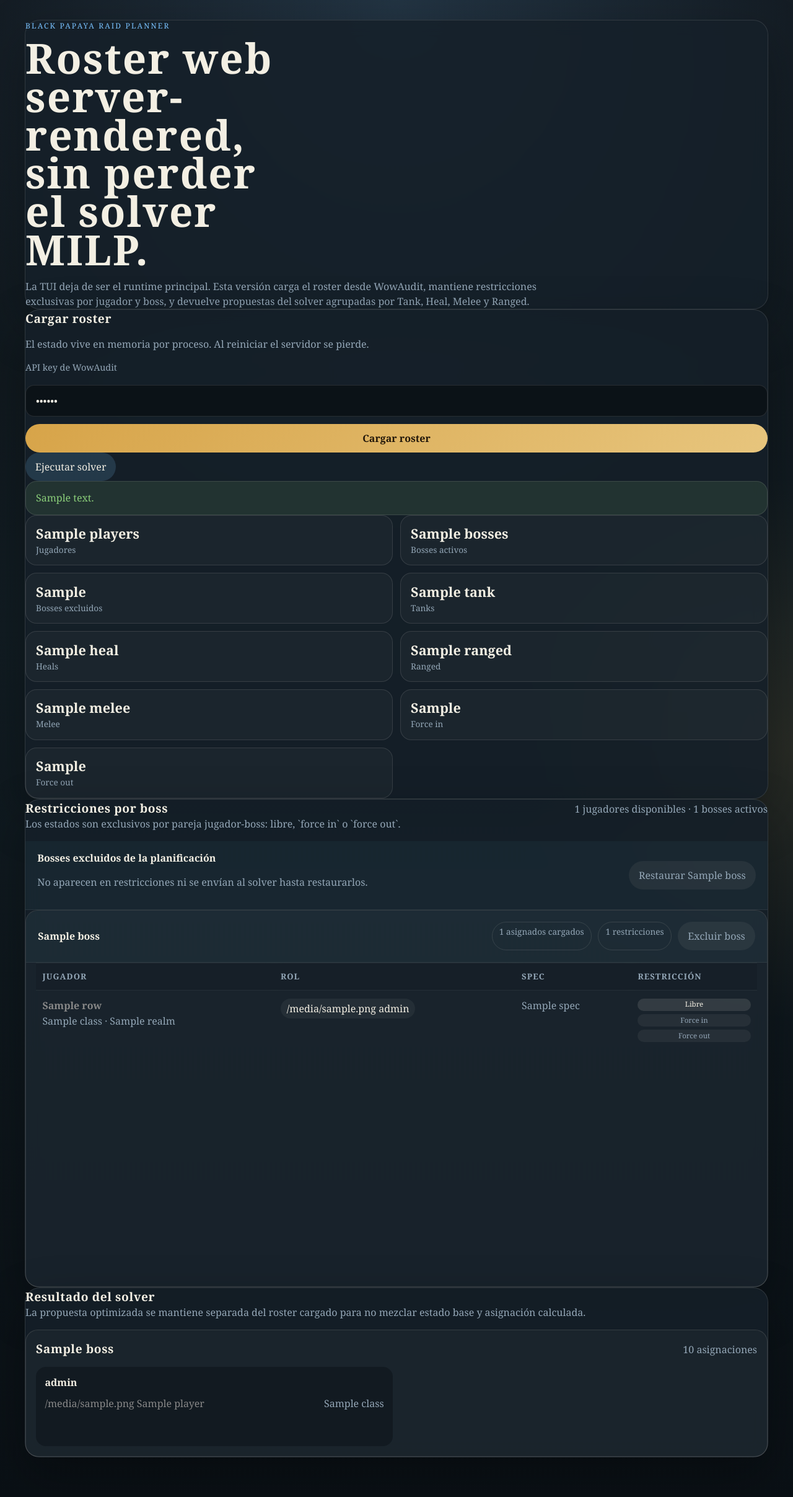
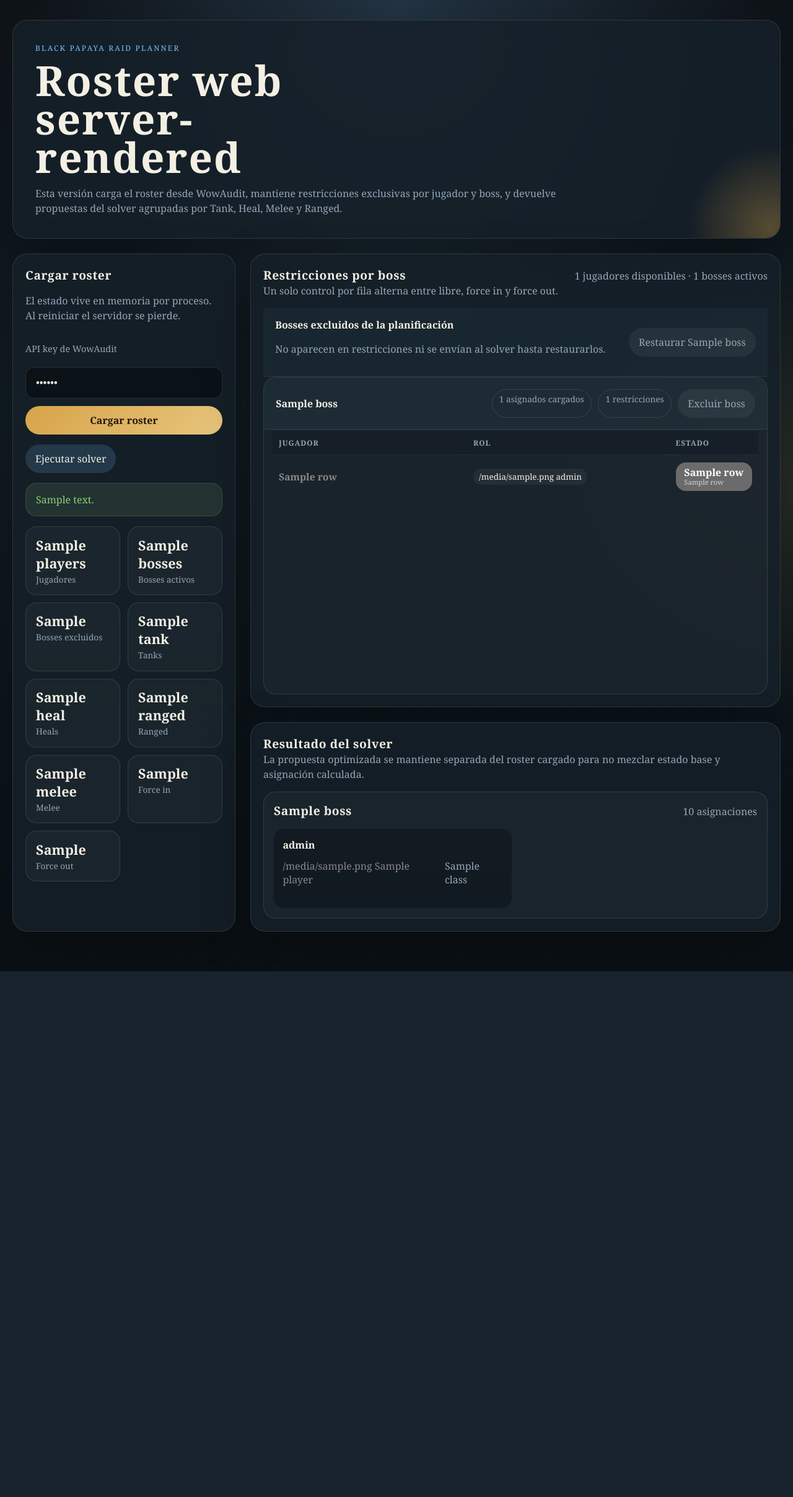
Before and after one commit to coka8991/BlackPapaya-Solver, a FastAPI app: template src/templates/index.html in a window 1280 px wide. Shown: the whole page at 62% size. After the commit the page ends 1567 px from the top, so only its background shows below. Run offline with FastAPI, Linux system fonts and the light colour scheme; the template is opened without the code that fills it: most values are stand-ins (such as "Sample title", 1, 10 or a date in 2020).

Commit message:
feat: Enhance restriction management with cycling functionality and UI updates

```diff
--- a/src/main.py
+++ b/src/main.py
@@ -58,6 +58,8 @@ class WebAppState:
 
 state = WebAppState()
 app = FastAPI(title="Black Papaya Solver")
+
+RESTRICTION_CYCLE = (None, "force_in", "force_out")
 
 
 def build_template_context(request: Request) -> dict:
@@ -126,6 +128,7 @@ def update_restriction(
     boss_name: str = Form(...),
     player_key: str = Form(...),
     restriction_type: str = Form(""),
+    restriction_action: str = Form("set"),
 ) -> HTMLResponse:
     if not state.roster.has_boss(boss_name):
         set_feedback(error=f"Boss desconocido: {boss_name}")
@@ -134,7 +137,13 @@ def update_restriction(
         set_feedback(error=f"Jugador desconocido: {player_key}")
         return render_page(request, "partials/app_shell.html")
 
-    normalized = restriction_type if restriction_type in {"force_in", "force_out"} else None
+    current = state.roster.restriction_type_for(player_key, boss_name)
+    if restriction_action == "cycle":
+        current_index = RESTRICTION_CYCLE.index(current)
+        normalized = RESTRICTION_CYCLE[(current_index + 1) % len(RESTRICTION_CYCLE)]
+    else:
+        normalized = restriction_type if restriction_type in {"force_in", "force_out"} else None
+
     state.roster.set_restriction(player_key, boss_name, normalized)
     state.solver_result = None
 
--- a/src/templates/index.html
+++ b/src/templates/index.html
@@ -38,50 +38,7 @@
         }
 
         main {
-            width: min(1200px, calc(100% - 2rem));
-            margin: 0 auto;
-            padding: 2rem 0 4rem;
-        }
-
-        .hero,
-        .panel {
-            border: 1px solid var(--border);
-            background: rgba(22, 32, 41, 0.86);
-            backdrop-filter: blur(12px);
-            border-radius: 24px;
-            box-shadow: var(--shadow);
-
-            < !DOCTYPE html><html lang="es"><head><meta charset="utf-8"><meta name="viewport" content="width=device-width, initial-scale=1"><title>Black Papaya Solver</title><script src="https://unpkg.com/htmx.org@2.0.4"></script><style> :root {
-                color-scheme: dark;
-                --bg: #0f1419;
-                --panel: #162029;
-                --ink: #f3efe3;
-                --muted: #94a7b7;
-                --accent: #d7a449;
-                --accent-2: #79c2ff;
-                --danger: #e16c62;
-                --success: #8bcf7a;
-                --border: rgba(243, 239, 227, 0.12);
-                --shadow: 0 30px 80px rgba(0, 0, 0, 0.28);
-            }
-
-            * {
-                box-sizing: border-box;
-            }
-
-            body {
-                margin: 0;
-                min-height: 100vh;
-                font-family: Georgia, "Times New Roman", serif;
-                background:
-                    radial-gradient(circle at top, rgba(121, 194, 255, 0.18), transparent 35%),
-                    radial-gradient(circle at right, rgba(215, 164, 73, 0.12), transparent 25%),
-                    linear-gradient(180deg, #0f1419, #111c22 42%, #0a1015);
-                color: var(--ink);
-            }
-
-            main {
-                width: min(1200px, calc(100% - 2rem));
+            width: min(1680px, calc(100% - 2.5rem));
             margin: 0 auto;
             padding: 2rem 0 4rem;
         }
@@ -137,7 +94,7 @@
 
         .grid {
             display: grid;
-                grid-template-columns: 320px minmax(0, 1fr);
+            grid-template-columns: 360px minmax(0, 1fr);
             gap: 1.5rem;
         }
 
@@ -286,7 +243,7 @@
             border-radius: 20px;
             background: rgba(255, 255, 255, 0.025);
             overflow: hidden;
-                min-height: 38rem;
+            min-height: 32rem;
             display: flex;
             flex-direction: column;
         }
@@ -319,7 +276,7 @@
 
         .table-wrap {
             overflow: auto;
-                padding: 0 1rem 1rem;
+            padding: 0 0.85rem 0.85rem;
             flex: 1;
         }
 
@@ -330,15 +287,15 @@
 
         th,
         td {
-                padding: 0.8rem 0.65rem;
+            padding: 0.72rem 0.65rem;
             border-top: 1px solid rgba(243, 239, 227, 0.08);
-                vertical-align: top;
+            vertical-align: middle;
             text-align: left;
         }
 
         th {
             color: var(--muted);
-                font-size: 0.82rem;
+            font-size: 0.74rem;
             letter-spacing: 0.08em;
             text-transform: uppercase;
             position: sticky;
@@ -353,8 +310,13 @@
             gap: 0.2rem;
         }
 
+        .player-name-compact {
+            min-width: 11rem;
+        }
+
         .player-name strong {
             color: var(--class-color, var(--ink));
+            font-size: 0.98rem;
         }
 
         .muted {
@@ -365,40 +327,70 @@
             display: inline-flex;
             align-items: center;
             gap: 0.4rem;
-                padding: 0.3rem 0.6rem;
+            padding: 0.26rem 0.55rem;
             border-radius: 999px;
             background: rgba(255, 255, 255, 0.05);
+            font-size: 0.84rem;
         }
 
-            .restriction-controls {
-                display: flex;
-                flex-direction: column;
-                gap: 0.35rem;
-                align-items: stretch;
+        .restriction-table th:last-child,
+        .restriction-table td:last-child {
+            width: 8.75rem;
         }
 
-            .restriction-controls button {
-                padding: 0.22rem 0.5rem;
-                font-size: 0.72rem;
-                line-height: 1.1;
-                border-radius: 999px;
-                min-height: auto;
-                width: 100%;
+        .restriction-row td {
+            white-space: nowrap;
         }
 
-            .restriction-controls .is-active-free {
-                background: rgba(243, 239, 227, 0.12);
+        .cycle-form {
+            display: flex;
+        }
+
+        .cycle-button {
+            width: 100%;
+            padding: 0.45rem 0.8rem;
+            border-radius: 16px;
+            border: 1px solid transparent;
+            display: grid;
+            gap: 0.08rem;
+            justify-items: start;
+            text-align: left;
+            line-height: 1.05;
+            font-weight: 700;
+        }
+
+        .cycle-button small {
+            color: inherit;
+            opacity: 0.7;
+            font-size: 0.7rem;
+            font-weight: 500;
+        }
+
+        .cycle-button-free {
+            background: rgba(243, 239, 227, 0.08);
+            border-color: rgba(243, 239, 227, 0.14);
             color: var(--ink);
         }
 
-            .restriction-controls .is-active-in {
-                background: rgba(139, 207, 122, 0.2);
+        .cycle-button-in {
+            background: rgba(139, 207, 122, 0.16);
+            border-color: rgba(139, 207, 122, 0.26);
             color: var(--success);
         }
 
-            .restriction-controls .is-active-out {
-                background: rgba(225, 108, 98, 0.2);
+        .cycle-button-out {
+            background: rgba(225, 108, 98, 0.17);
+            border-color: rgba(225, 108, 98, 0.28);
             color: #ffd1cd;
+        }
+
+        .cycle-button:hover {
+            opacity: 0.96;
+        }
+
+        .cycle-button:focus-visible {
+            outline: 2px solid rgba(121, 194, 255, 0.7);
+            outline-offset: 2px;
         }
 
         .assigned-flag {
@@ -480,6 +472,12 @@
 
             .table-wrap {
                 max-height: none;
+                padding: 0 0.75rem 0.75rem;
+            }
+
+            .restriction-table th:last-child,
+            .restriction-table td:last-child {
+                width: 7.75rem;
             }
         }
     </style>
@@ -490,8 +488,8 @@
         <section class="hero">
             <div class="hero-copy">
                 <p class="eyebrow">Black Papaya Raid Planner</p>
-                <h1>Roster web server-rendered, sin perder el solver MILP.</h1>
-                <p>La TUI deja de ser el runtime principal. Esta versión carga el roster desde WowAudit, mantiene
+                <h1>Roster web server-rendered</h1>
+                <p>Esta versión carga el roster desde WowAudit, mantiene
                     restricciones exclusivas por jugador y boss, y devuelve propuestas del solver agrupadas por Tank,
                     Heal, Melee y Ranged.</p>
             </div>
--- a/src/templates/partials/roster_section.html
+++ b/src/templates/partials/roster_section.html
@@ -2,7 +2,7 @@
     <div class="section-head">
         <div>
             <h2>Restricciones por boss</h2>
-            <p>Los estados son exclusivos por pareja jugador-boss: libre, `force in` o `force out`.</p>
+            <p>Un solo control por fila alterna entre libre, force in y force out.</p>
         </div>
         <p>{{ roster.players | length }} jugadores disponibles · {{ roster_cards | length }} bosses activos</p>
     </div>
@@ -42,45 +42,36 @@
                 </div>
             </div>
             <div class="table-wrap">
-                <table>
+                <table class="restriction-table">
                     <thead>
                         <tr>
                             <th>Jugador</th>
                             <th>Rol</th>
-                            <th>Spec</th>
-                            <th>Restricción</th>
+                            <th>Estado</th>
                         </tr>
                     </thead>
                     <tbody>
                         {% for row in card.rows %}
-                        <tr>
+                        <tr class="restriction-row restriction-row-{{ row.restriction_tone }}">
                             <td>
-                                <div class="player-name" style="--class-color: {{ row.color }};">
+                                <div class="player-name player-name-compact" style="--class-color: {{ row.color }};">
                                     <strong>{{ row.name }}</strong>
-                                    <span class="muted">{{ row.class }} · {{ row.realm }}</span>
-                                    {% if row.assigned %}
-                                    <span class="assigned-flag">Presente en `state.assignments`</span>
-                                    {% endif %}
                                 </div>
                             </td>
                             <td>
                                 <span class="role-badge">{{ row.role_icon }} {{ row.role }}</span>
                             </td>
-                            <td class="muted">{{ row.spec }}</td>
                             <td>
-                                <form class="restriction-controls" hx-post="/restrictions" hx-target="#app-shell"
+                                <form class="cycle-form" hx-post="/restrictions" hx-target="#app-shell"
                                     hx-swap="outerHTML">
                                     <input type="hidden" name="boss_name" value="{{ card.boss }}">
                                     <input type="hidden" name="player_key" value="{{ row.player_key }}">
-                                    <button
-                                        class="{% if not row.restriction %}is-active-free{% else %}button-ghost{% endif %}"
-                                        type="submit" name="restriction_type" value="">Libre</button>
-                                    <button
-                                        class="{% if row.restriction == 'force_in' %}is-active-in{% else %}button-ghost{% endif %}"
-                                        type="submit" name="restriction_type" value="force_in">Force in</button>
-                                    <button
-                                        class="{% if row.restriction == 'force_out' %}is-active-out{% else %}button-ghost{% endif %}"
-                                        type="submit" name="restriction_type" value="force_out">Force out</button>
+                                    <input type="hidden" name="restriction_action" value="cycle">
+                                    <button class="cycle-button cycle-button-{{ row.restriction_tone }}" type="submit"
+                                        title="Siguiente: {{ row.restriction_next_label }}">
+                                        <span>{{ row.restriction_label }}</span>
+                                        <small>{{ row.restriction_next_label }}</small>
+                                    </button>
                                 </form>
                             </td>
                         </tr>
```
Also changed, not shown: src/services.py (+27 -7 lines). Lines whose indentation alone changed are shown as unchanged.
